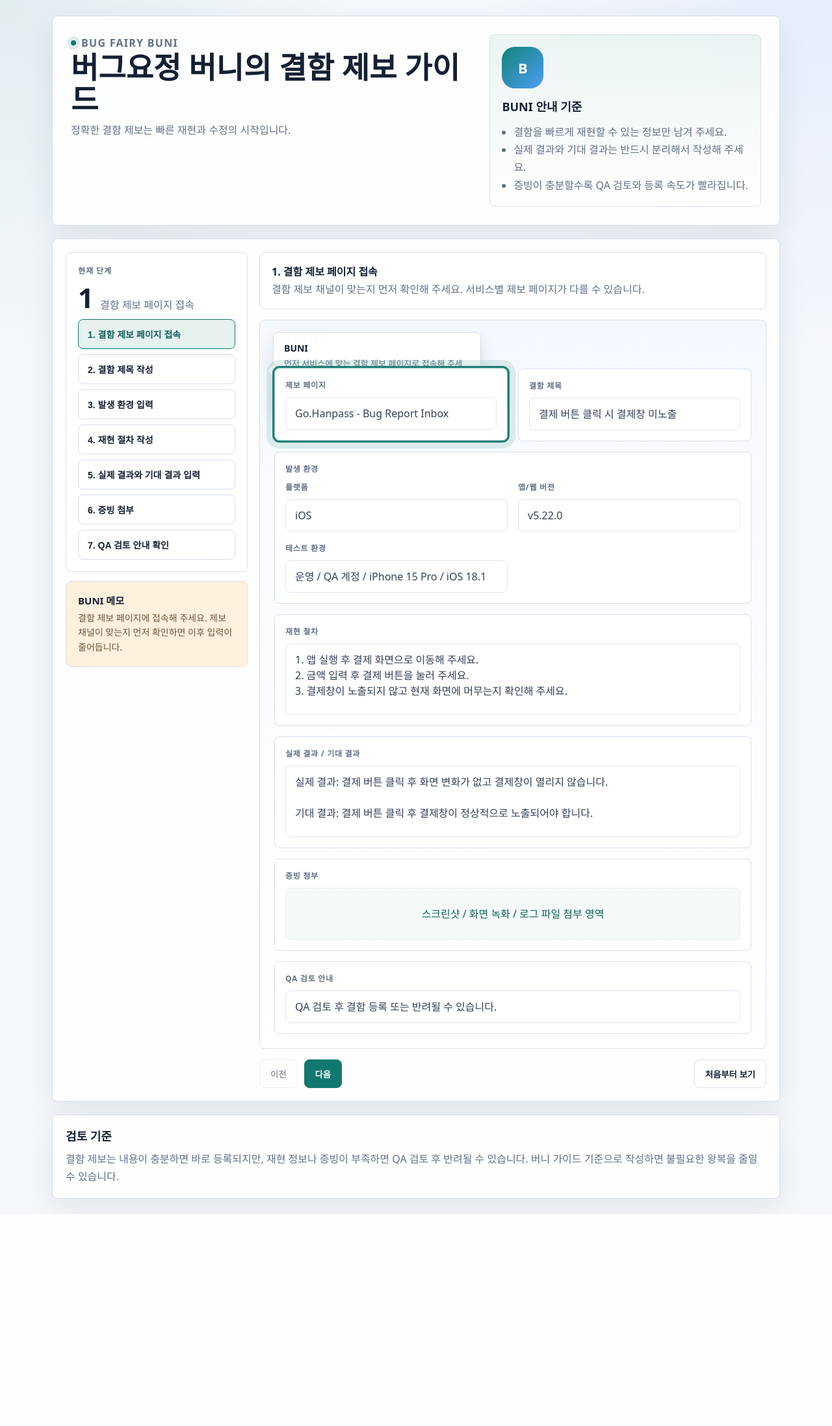
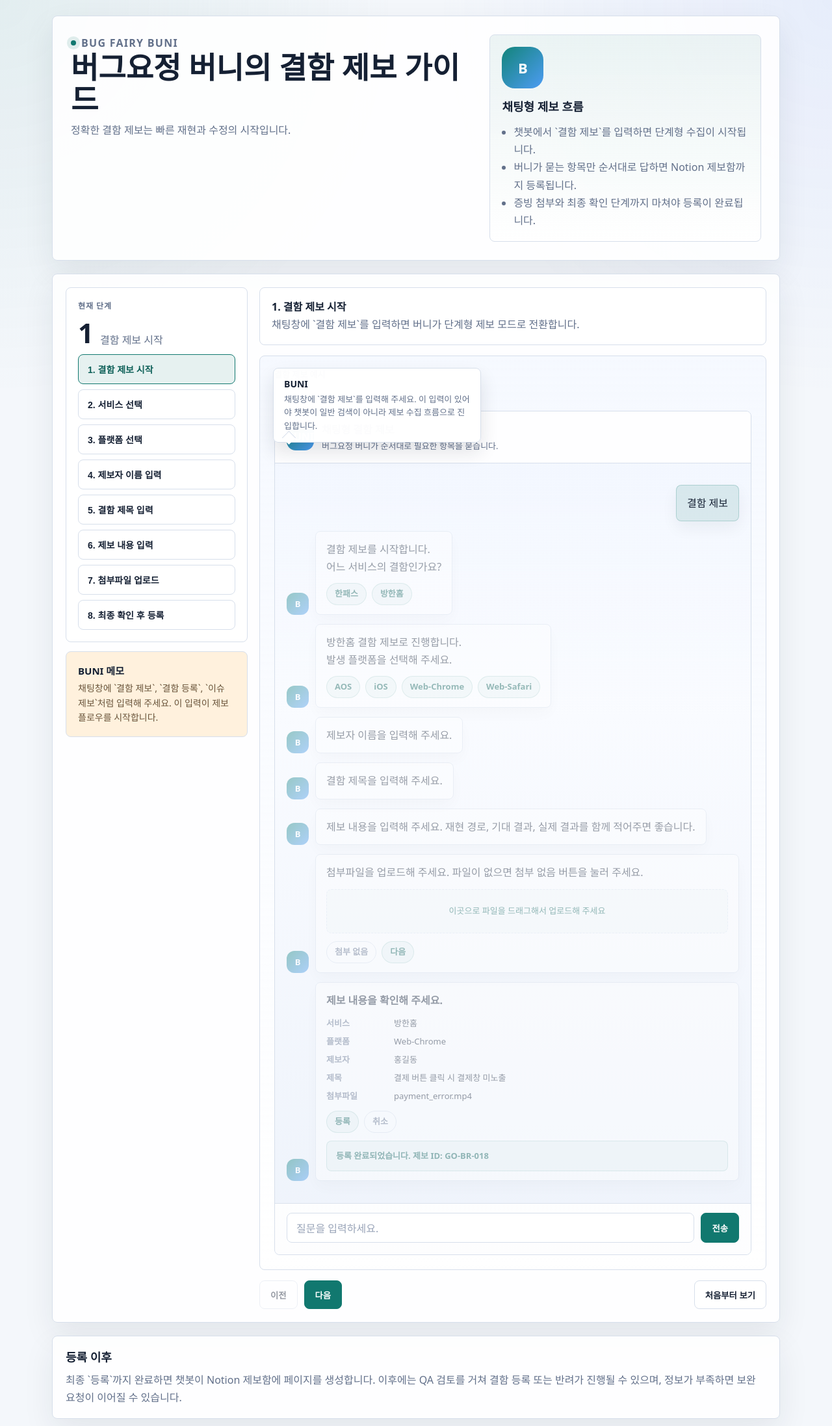
Before and after one commit to mhjang-qa/qa_notion_chat, a FastAPI app: page /bug-report-guide in a window 1280 px wide. Shown: the top 2194 px of the page at 65% size. Before the commit the page ends 1868 px from the top, so only its background shows below. Run offline with FastAPI, Linux system fonts and the light colour scheme.

Commit message:
Refocus bug report guide on chat flow

```diff
--- a/app/static/bug_report_guide.css
+++ b/app/static/bug_report_guide.css
@@ -436,6 +436,202 @@ body {
   cursor: not-allowed;
 }
 
+.chat-demo-card {
+  padding-top: 84px;
+}
+
+.chat-demo {
+  display: grid;
+  gap: 16px;
+  border: 1px solid var(--guide-line);
+  border-radius: 8px;
+  background: linear-gradient(180deg, rgba(238, 244, 255, 0.55), #f9fbff 36%, #eef3fb 100%);
+  overflow: hidden;
+}
+
+.chat-demo-header {
+  display: flex;
+  align-items: center;
+  gap: 12px;
+  padding: 16px 18px;
+  border-bottom: 1px solid var(--guide-line);
+  background: rgba(255, 255, 255, 0.92);
+}
+
+.chat-demo-header strong {
+  display: block;
+  margin-bottom: 4px;
+  font-size: 16px;
+}
+
+.chat-demo-header div:last-child {
+  color: var(--guide-muted);
+  font-size: 13px;
+  line-height: 1.5;
+}
+
+.chat-demo-badge {
+  display: inline-flex;
+  align-items: center;
+  justify-content: center;
+  width: 42px;
+  height: 42px;
+  border-radius: 14px;
+  background: linear-gradient(135deg, #13847a, #4d9cf4);
+  color: #fff;
+  font-weight: 900;
+}
+
+.chat-log {
+  display: grid;
+  gap: 14px;
+  padding: 18px;
+}
+
+.message-row {
+  display: flex;
+  gap: 10px;
+  align-items: flex-end;
+  opacity: 0.42;
+  transition: opacity 140ms ease, transform 140ms ease;
+}
+
+.message-row.active {
+  opacity: 1;
+  transform: translateY(-1px);
+}
+
+.message-row.user {
+  justify-content: flex-end;
+}
+
+.message-avatar {
+  display: inline-flex;
+  align-items: center;
+  justify-content: center;
+  width: 34px;
+  height: 34px;
+  flex: 0 0 34px;
+  border-radius: 12px;
+  background: linear-gradient(135deg, #13847a, #4d9cf4);
+  color: #fff;
+  font-size: 13px;
+  font-weight: 800;
+}
+
+.message-bubble {
+  max-width: min(680px, calc(100% - 44px));
+  padding: 14px 16px;
+  border: 1px solid var(--guide-line);
+  border-radius: 8px;
+  background: #fff;
+  line-height: 1.65;
+  color: var(--guide-ink);
+  box-shadow: 0 10px 24px rgba(21, 32, 51, 0.06);
+}
+
+.message-row.user .message-bubble {
+  background: rgba(17, 120, 111, 0.12);
+  border-color: rgba(17, 120, 111, 0.22);
+}
+
+.reply-chip-row {
+  display: flex;
+  flex-wrap: wrap;
+  gap: 8px;
+  margin-top: 12px;
+}
+
+.reply-chip {
+  display: inline-flex;
+  align-items: center;
+  min-height: 34px;
+  padding: 0 12px;
+  border: 1px solid rgba(17, 120, 111, 0.24);
+  border-radius: 999px;
+  background: rgba(17, 120, 111, 0.08);
+  color: var(--guide-accent-strong);
+  font-size: 13px;
+  font-weight: 700;
+}
+
+.reply-chip.subtle {
+  border-color: var(--guide-line);
+  background: #fff;
+  color: var(--guide-muted);
+}
+
+.upload-flow,
+.summary-flow {
+  width: 100%;
+}
+
+.mock-upload.compact {
+  min-height: 68px;
+  margin-top: 12px;
+  font-size: 13px;
+}
+
+.summary-title {
+  display: block;
+  margin-bottom: 12px;
+}
+
+.summary-grid {
+  display: grid;
+  grid-template-columns: 92px minmax(0, 1fr);
+  gap: 8px 12px;
+  font-size: 13px;
+  line-height: 1.55;
+}
+
+.summary-grid span:nth-child(odd) {
+  color: var(--guide-muted);
+  font-weight: 700;
+}
+
+.notion-result {
+  margin-top: 12px;
+  padding: 12px 14px;
+  border: 1px solid rgba(17, 120, 111, 0.24);
+  border-radius: 8px;
+  background: rgba(17, 120, 111, 0.08);
+  color: var(--guide-accent-strong);
+  font-size: 13px;
+  font-weight: 700;
+}
+
+.chat-input-bar {
+  display: flex;
+  gap: 10px;
+  align-items: center;
+  padding: 14px 18px 18px;
+  border-top: 1px solid rgba(215, 223, 235, 0.9);
+  background: rgba(255, 255, 255, 0.88);
+}
+
+.chat-input {
+  flex: 1 1 auto;
+  min-height: 46px;
+  display: flex;
+  align-items: center;
+  padding: 0 14px;
+  border: 1px solid var(--guide-line);
+  border-radius: 8px;
+  background: #fff;
+  color: #99a4b8;
+}
+
+.chat-input-bar button {
+  min-height: 46px;
+  padding: 0 16px;
+  border: 1px solid var(--guide-accent);
+  border-radius: 8px;
+  background: var(--guide-accent);
+  color: #fff;
+  font-weight: 700;
+}
+
 .guide-note {
   padding: 18px 20px;
   display: grid;
@@ -487,6 +683,12 @@ body {
     padding: 66px 14px 16px;
   }
 
+  .chat-demo-header,
+  .chat-log,
+  .chat-input-bar {
+    padding-inline: 14px;
+  }
+
   .coach-bubble {
     left: 14px;
     top: 14px;
@@ -501,4 +703,12 @@ body {
   .guide-controls button {
     width: 100%;
   }
+
+  .message-bubble {
+    max-width: calc(100% - 44px);
+  }
+
+  .summary-grid {
+    grid-template-columns: 1fr;
+  }
 }
--- a/app/static/bug_report_guide.html
+++ b/app/static/bug_report_guide.html
@@ -3,8 +3,8 @@
 <head>
   <meta charset="utf-8">
   <meta name="viewport" content="width=device-width, initial-scale=1, viewport-fit=cover">
-  <title>버그요정 버니의 결함 제보 가이드</title>
-  <link rel="stylesheet" href="/static/bug_report_guide.css?v=guide-1">
+  <title>버그요정 버니의 채팅형 결함 제보 가이드</title>
+  <link rel="stylesheet" href="/static/bug_report_guide.css?v=guide-chat-2">
 </head>
 <body>
   <main class="guide-shell">
@@ -16,11 +16,11 @@
       </div>
       <aside class="hero-panel">
         <div class="buni-badge" aria-hidden="true">B</div>
-        <h2>BUNI 안내 기준</h2>
+        <h2>채팅형 제보 흐름</h2>
         <ul>
-          <li>결함을 빠르게 재현할 수 있는 정보만 남겨 주세요.</li>
-          <li>실제 결과와 기대 결과는 반드시 분리해서 작성해 주세요.</li>
-          <li>증빙이 충분할수록 QA 검토와 등록 속도가 빨라집니다.</li>
+          <li>챗봇에서 `결함 제보`를 입력하면 단계형 수집이 시작됩니다.</li>
+          <li>버니가 묻는 항목만 순서대로 답하면 Notion 제보함까지 등록됩니다.</li>
+          <li>증빙 첨부와 최종 확인 단계까지 마쳐야 등록이 완료됩니다.</li>
         </ul>
       </aside>
     </section>
@@ -31,104 +31,145 @@
           <p class="step-kicker">현재 단계</p>
           <div class="step-indicator">
             <strong id="stepNumber">1</strong>
-            <span id="stepLabel">결함 제보 페이지 접속</span>
+            <span id="stepLabel">결함 제보 시작</span>
           </div>
           <div class="step-list" id="stepList"></div>
         </div>
         <div class="buni-note">
           <strong>BUNI 메모</strong>
-          <p id="stepSummary">결함 제보 페이지에 접속해 주세요. 제보 채널이 맞는지 먼저 확인하면 이후 입력이 줄어듭니다.</p>
+          <p id="stepSummary">채팅창에 `결함 제보`, `결함 등록`, `이슈 제보`처럼 입력해 주세요. 이 입력이 제보 플로우를 시작합니다.</p>
         </div>
       </aside>
 
       <section class="stage-main">
         <div class="coach-caption">
-          <p><strong id="captionTitle">1. 결함 제보 페이지 접속</strong><br><span id="captionBody">결함 제보 채널이 맞는지 먼저 확인해 주세요. 서비스별 제보 페이지가 다를 수 있습니다.</span></p>
+          <p><strong id="captionTitle">1. 결함 제보 시작</strong><br><span id="captionBody">채팅창에 `결함 제보`를 입력하면 버니가 단계형 제보 모드로 전환합니다.</span></p>
         </div>
 
-        <div class="form-card">
-          <div class="coach-bubble active" data-step="1" data-anchor="access">
+        <div class="form-card chat-demo-card">
+          <div class="coach-bubble active" data-step="1" data-anchor="chat-start">
             <strong>BUNI</strong>
-            <p>먼저 서비스에 맞는 결함 제보 페이지로 접속해 주세요. 잘못된 제보함에 등록되면 확인이 늦어질 수 있습니다.</p>
+            <p>채팅창에 `결함 제보`를 입력해 주세요. 이 입력이 있어야 챗봇이 일반 검색이 아니라 제보 수집 흐름으로 진입합니다.</p>
           </div>
-          <div class="coach-bubble" data-step="2" data-anchor="title">
+          <div class="coach-bubble" data-step="2" data-anchor="service">
             <strong>BUNI</strong>
-            <p>제목에는 기능, 증상, 조건이 바로 보이게 작성해 주세요. 예: 결제 버튼 클릭 시 결제창 미노출</p>
+            <p>어느 서비스의 결함인지 먼저 선택해 주세요. 현재 챗봇은 한패스와 방한홈 제보 플로우를 지원합니다.</p>
           </div>
-          <div class="coach-bubble" data-step="3" data-anchor="env">
+          <div class="coach-bubble" data-step="3" data-anchor="platform">
             <strong>BUNI</strong>
-            <p>플랫폼, 앱/웹 버전, 테스트 환경을 함께 남겨 주세요. 환경 정보가 빠지면 재현 속도가 떨어집니다.</p>
+            <p>발생 플랫폼을 선택해 주세요. 버튼 선택이 가능하고, 필요하면 텍스트로 여러 값을 입력할 수도 있습니다.</p>
           </div>
-          <div class="coach-bubble" data-step="4" data-anchor="repro">
+          <div class="coach-bubble" data-step="4" data-anchor="reporter">
             <strong>BUNI</strong>
-            <p>재현 절차는 번호 순서대로 작성해 주세요. 누구나 그대로 따라 했을 때 같은 결과가 나와야 합니다.</p>
+            <p>제보자 이름을 입력해 주세요. Notion 등록 시 제보자 정보와 함께 기록됩니다.</p>
           </div>
-          <div class="coach-bubble" data-step="5" data-anchor="compare">
+          <div class="coach-bubble" data-step="5" data-anchor="title">
             <strong>BUNI</strong>
-            <p>실제 결과와 기대 결과를 분리하면 결함 판단이 훨씬 빨라집니다. 한 문장씩 짧게 적어도 충분합니다.</p>
+            <p>결함 제목은 증상이 한 줄에 보이게 작성해 주세요. 기능명과 실패 증상을 같이 쓰는 편이 좋습니다.</p>
           </div>
-          <div class="coach-bubble" data-step="6" data-anchor="evidence">
+          <div class="coach-bubble" data-step="6" data-anchor="description">
             <strong>BUNI</strong>
-            <p>스크린샷, 영상, 로그 중 가능한 증빙을 첨부해 주세요. 재현이 어려운 이슈일수록 증빙이 중요합니다.</p>
+            <p>제보 내용에는 재현 경로, 기대 결과, 실제 결과를 함께 적어 주세요. 이 단계가 제보 품질을 가장 크게 좌우합니다.</p>
           </div>
-          <div class="coach-bubble" data-step="7" data-anchor="review">
+          <div class="coach-bubble" data-step="7" data-anchor="attachment">
             <strong>BUNI</strong>
-            <p>제보 후에는 QA 검토를 거쳐 결함 등록 또는 반려가 진행될 수 있습니다. 반려 시 보완 요청이 따라올 수 있습니다.</p>
+            <p>스크린샷, 영상, 로그 파일을 첨부해 주세요. 파일이 없다면 `첨부 없음`으로 진행할 수 있습니다.</p>
+          </div>
+          <div class="coach-bubble" data-step="8" data-anchor="confirm">
+            <strong>BUNI</strong>
+            <p>최종 요약을 확인한 뒤 `등록`을 선택하면 챗봇이 Notion 제보함에 페이지를 생성합니다. 등록 후 QA 검토가 이어집니다.</p>
           </div>
 
-          <form class="mock-form" onsubmit="return false;">
-            <div class="field-grid">
-              <section class="mock-field active" data-step-target="1">
-                <span class="mock-label">제보 페이지</span>
-                <div class="mock-value">Go.Hanpass - Bug Report Inbox</div>
-              </section>
-              <section class="mock-field" data-step-target="2">
-                <span class="mock-label">결함 제목</span>
-                <div class="mock-value">결제 버튼 클릭 시 결제창 미노출</div>
-              </section>
+          <div class="chat-demo">
+            <div class="chat-demo-header">
+              <div class="chat-demo-badge">BUNI</div>
+              <div>
+                <strong>채팅형 결함 제보</strong>
+                <div>버그요정 버니가 순서대로 필요한 항목을 묻습니다.</div>
+              </div>
             </div>
 
-            <section class="mock-field full" data-step-target="3">
-              <span class="mock-label">발생 환경</span>
-              <div class="field-grid">
-                <div>
-                  <span class="mock-label">플랫폼</span>
-                  <div class="mock-value">iOS</div>
-                </div>
-                <div>
-                  <span class="mock-label">앱/웹 버전</span>
-                  <div class="mock-value">v5.22.0</div>
-                </div>
-                <div class="full">
-                  <span class="mock-label">테스트 환경</span>
-                  <div class="mock-value">운영 / QA 계정 / iPhone 15 Pro / iOS 18.1</div>
+            <div class="chat-log">
+              <div class="message-row user active" data-step-target="1">
+                <div class="message-bubble user">결함 제보</div>
+              </div>
+
+              <div class="message-row bot active" data-step-target="2">
+                <div class="message-avatar">B</div>
+                <div class="message-bubble">
+                  결함 제보를 시작합니다.<br>어느 서비스의 결함인가요?
+                  <div class="reply-chip-row">
+                    <span class="reply-chip">한패스</span>
+                    <span class="reply-chip">방한홈</span>
+                  </div>
                 </div>
               </div>
-            </section>
 
-            <section class="mock-field full" data-step-target="4">
-              <span class="mock-label">재현 절차</span>
-              <div class="mock-textarea">1. 앱 실행 후 결제 화면으로 이동해 주세요.<br>2. 금액 입력 후 결제 버튼을 눌러 주세요.<br>3. 결제창이 노출되지 않고 현재 화면에 머무는지 확인해 주세요.</div>
-            </section>
+              <div class="message-row bot" data-step-target="3">
+                <div class="message-avatar">B</div>
+                <div class="message-bubble">
+                  방한홈 결함 제보로 진행합니다.<br>발생 플랫폼을 선택해 주세요.
+                  <div class="reply-chip-row">
+                    <span class="reply-chip">AOS</span>
+                    <span class="reply-chip">iOS</span>
+                    <span class="reply-chip">Web-Chrome</span>
+                    <span class="reply-chip">Web-Safari</span>
+                  </div>
+                </div>
+              </div>
 
-            <div class="field-grid">
-              <section class="mock-field full" data-step-target="5">
-                <span class="mock-label">실제 결과 / 기대 결과</span>
-                <div class="mock-textarea">실제 결과: 결제 버튼 클릭 후 화면 변화가 없고 결제창이 열리지 않습니다.<br><br>기대 결과: 결제 버튼 클릭 후 결제창이 정상적으로 노출되어야 합니다.</div>
-              </section>
+              <div class="message-row bot" data-step-target="4">
+                <div class="message-avatar">B</div>
+                <div class="message-bubble">제보자 이름을 입력해 주세요.</div>
+              </div>
+
+              <div class="message-row bot" data-step-target="5">
+                <div class="message-avatar">B</div>
+                <div class="message-bubble">결함 제목을 입력해 주세요.</div>
+              </div>
+
+              <div class="message-row bot" data-step-target="6">
+                <div class="message-avatar">B</div>
+                <div class="message-bubble">제보 내용을 입력해 주세요. 재현 경로, 기대 결과, 실제 결과를 함께 적어주면 좋습니다.</div>
+              </div>
+
+              <div class="message-row bot" data-step-target="7">
+                <div class="message-avatar">B</div>
+                <div class="message-bubble upload-flow">
+                  <div>첨부파일을 업로드해 주세요. 파일이 없으면 첨부 없음 버튼을 눌러 주세요.</div>
+                  <div class="mock-upload compact">이곳으로 파일을 드래그해서 업로드해 주세요</div>
+                  <div class="reply-chip-row">
+                    <span class="reply-chip subtle">첨부 없음</span>
+                    <span class="reply-chip">다음</span>
+                  </div>
+                </div>
+              </div>
+
+              <div class="message-row bot" data-step-target="8">
+                <div class="message-avatar">B</div>
+                <div class="message-bubble summary-flow">
+                  <strong class="summary-title">제보 내용을 확인해 주세요.</strong>
+                  <div class="summary-grid">
+                    <span>서비스</span><span>방한홈</span>
+                    <span>플랫폼</span><span>Web-Chrome</span>
+                    <span>제보자</span><span>홍길동</span>
+                    <span>제목</span><span>결제 버튼 클릭 시 결제창 미노출</span>
+                    <span>첨부파일</span><span>payment_error.mp4</span>
+                  </div>
+                  <div class="reply-chip-row">
+                    <span class="reply-chip">등록</span>
+                    <span class="reply-chip subtle">취소</span>
+                  </div>
+                  <div class="notion-result">등록 완료되었습니다. 제보 ID: GO-BR-018</div>
+                </div>
+              </div>
             </div>
 
-            <div class="field-grid">
-              <section class="mock-field full" data-step-target="6">
-                <span class="mock-label">증빙 첨부</span>
-                <div class="mock-upload">스크린샷 / 화면 녹화 / 로그 파일 첨부 영역</div>
-              </section>
-              <section class="mock-field full" data-step-target="7">
-                <span class="mock-label">QA 검토 안내</span>
-                <div class="mock-value">QA 검토 후 결함 등록 또는 반려될 수 있습니다.</div>
-              </section>
+            <div class="chat-input-bar">
+              <div class="chat-input">질문을 입력하세요.</div>
+              <button type="button">전송</button>
             </div>
-          </form>
+          </div>
         </div>
 
         <div class="guide-controls">
@@ -142,47 +183,52 @@
     </section>
 
     <section class="guide-note">
-      <h2>검토 기준</h2>
-      <p>결함 제보는 내용이 충분하면 바로 등록되지만, 재현 정보나 증빙이 부족하면 QA 검토 후 반려될 수 있습니다. 버니 가이드 기준으로 작성하면 불필요한 왕복을 줄일 수 있습니다.</p>
+      <h2>등록 이후</h2>
+      <p>최종 `등록`까지 완료하면 챗봇이 Notion 제보함에 페이지를 생성합니다. 이후에는 QA 검토를 거쳐 결함 등록 또는 반려가 진행될 수 있으며, 정보가 부족하면 보완 요청이 이어질 수 있습니다.</p>
     </section>
   </main>
 
   <script>
     const steps = [
       {
-        title: "결함 제보 페이지 접속",
-        summary: "결함 제보 페이지에 접속해 주세요. 제보 채널이 맞는지 먼저 확인하면 이후 입력이 줄어듭니다.",
-        caption: "결함 제보 채널이 맞는지 먼저 확인해 주세요. 서비스별 제보 페이지가 다를 수 있습니다."
+        title: "결함 제보 시작",
+        summary: "채팅창에 `결함 제보`, `결함 등록`, `이슈 제보`처럼 입력해 주세요. 이 입력이 제보 플로우를 시작합니다.",
+        caption: "채팅창에 `결함 제보`를 입력하면 버니가 단계형 제보 모드로 전환합니다."
       },
       {
-        title: "결함 제목 작성",
-        summary: "증상을 바로 이해할 수 있게 제목을 작성해 주세요. 기능명과 실패 증상을 함께 넣는 편이 좋습니다.",
-        caption: "제목만 보고도 어떤 화면에서 어떤 문제가 생겼는지 파악할 수 있게 작성해 주세요."
+        title: "서비스 선택",
+        summary: "버니가 제보 대상 서비스를 묻습니다. 현재 한패스와 방한홈 중 하나를 선택해 주세요.",
+        caption: "서비스 선택이 먼저 있어야 올바른 Notion 제보함으로 연결됩니다."
       },
       {
-        title: "발생 환경 입력",
-        summary: "플랫폼, 앱/웹 버전, 테스트 환경을 함께 적어 주세요. 환경 정보가 빠지면 재현 확인이 늦어질 수 있습니다.",
-        caption: "발생 환경은 재현 속도에 직접 영향을 줍니다. 기기와 운영체제 정보도 빠뜨리지 말아 주세요."
+        title: "플랫폼 선택",
+        summary: "발생 플랫폼을 선택해 주세요. 버튼으로 고를 수 있고, 필요하면 텍스트 입력도 가능합니다.",
+        caption: "플랫폼 정보는 재현과 담당 분류에 직접 쓰입니다."
       },
       {
-        title: "재현 절차 작성",
-        summary: "누구나 그대로 따라 할 수 있게 순서대로 작성해 주세요. 단계가 길어도 생략하지 않는 편이 좋습니다.",
-        caption: "재현 절차는 짧아도 되지만 모호하면 안 됩니다. 클릭, 입력, 이동 순서를 분명히 적어 주세요."
+        title: "제보자 이름 입력",
+        summary: "제보자 이름을 입력해 주세요. 등록 이력과 후속 확인에 사용됩니다.",
+        caption: "QA 검토나 보완 요청이 필요한 경우 제보자 정보가 기준이 됩니다."
       },
       {
-        title: "실제 결과와 기대 결과 입력",
-        summary: "실제 결과와 기대 결과를 분리해서 작성해 주세요. QA 검토와 개발 전달 품질이 함께 올라갑니다.",
-        caption: "무엇이 잘못되었는지와 원래 어떻게 동작해야 하는지를 분리해서 적어 주세요."
+        title: "결함 제목 입력",
+        summary: "결함 제목은 한 줄로 증상이 보이게 작성해 주세요. 기능과 실패 증상을 함께 쓰는 편이 좋습니다.",
+        caption: "제목만 보고도 어떤 문제인지 바로 파악할 수 있어야 합니다."
       },
       {
-        title: "증빙 첨부",
-        summary: "스크린샷, 영상, 로그 등 가능한 증빙을 첨부해 주세요. 재현 난도가 높은 이슈일수록 중요합니다.",
-        caption: "증빙이 충분하면 재현과 원인 파악이 빨라집니다. 화면 녹화나 로그가 있으면 함께 첨부해 주세요."
+        title: "제보 내용 입력",
+        summary: "재현 경로, 기대 결과, 실제 결과를 함께 입력해 주세요. 이 단계가 제보 품질을 좌우합니다.",
+        caption: "채팅형 제보에서는 이 단계에 핵심 내용을 모아서 입력해 주세요."
       },
       {
-        title: "QA 검토 안내 확인",
-        summary: "제보 후 QA 검토를 거쳐 등록 또는 반려가 진행될 수 있습니다. 반려 시에는 보완 요청을 확인해 주세요.",
-        caption: "모든 제보가 바로 결함 등록되지는 않습니다. 재현 불가나 정보 부족이면 반려될 수 있습니다."
+        title: "첨부파일 업로드",
+        summary: "스크린샷, 영상, 로그 파일을 첨부해 주세요. 파일이 없으면 `첨부 없음`으로 진행할 수 있습니다.",
+        caption: "드래그 업로드 또는 클릭 업로드 후 `다음`으로 넘어갑니다."
+      },
+      {
+        title: "최종 확인 후 등록",
+        summary: "요약 내용을 확인한 뒤 `등록`을 선택하면 Notion 제보함에 페이지가 생성됩니다.",
+        caption: "등록 완료 메시지와 제보 ID가 표시되면 챗봇 등록은 끝입니다."
       }
     ];
 
```
